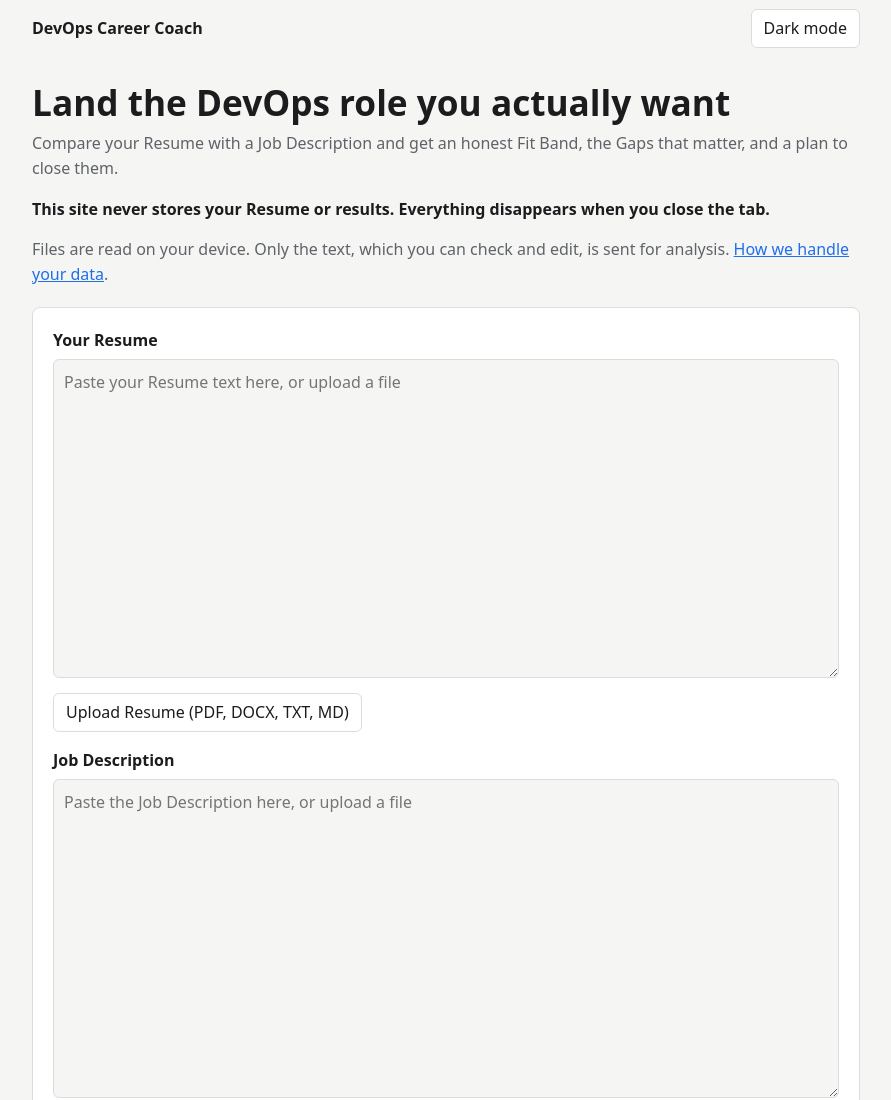
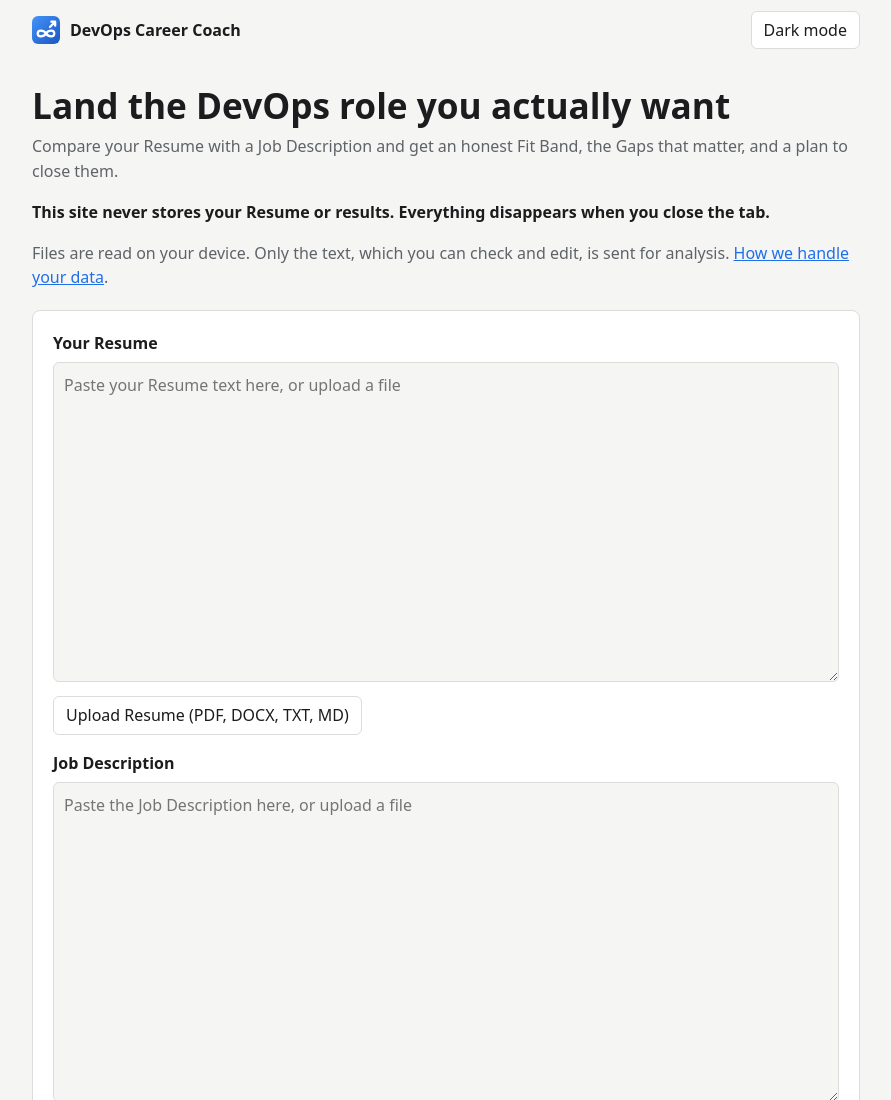
Before and after one commit to albal/coaching, a website built with Vite: page src/web/index.html in a window 1280 px wide. Shown: the top 1100 px of the page, without its empty margins (194-1085 px from the left). Built offline with nearby package versions, Linux system fonts and the light colour scheme; no server answers.

Commit message:
Add a site icon: an infinity loop with a growth arrow

```diff
--- a/src/web/index.html
+++ b/src/web/index.html
@@ -5,11 +5,13 @@
     <meta name="viewport" content="width=device-width, initial-scale=1" />
     <title>DevOps Career Coach</title>
     <meta name="description" content="Honest gap analysis and coaching for DevOps, SRE and Platform engineers. Nothing you upload is stored." />
+    <link rel="icon" href="/favicon.svg" type="image/svg+xml" />
+    <link rel="apple-touch-icon" href="/apple-touch-icon.png" />
     <link rel="stylesheet" href="./styles.css" />
   </head>
   <body>
     <header class="site-header no-print">
-      <p class="brand">DevOps Career Coach</p>
+      <p class="brand"><img class="logo" src="/favicon.svg" alt="" width="28" height="28" />DevOps Career Coach</p>
       <div class="header-actions">
         <button id="theme-toggle" class="theme-toggle" type="button">Dark mode</button>
         <button id="end-session" type="button" hidden>End Session</button>
--- a/src/web/styles.css
+++ b/src/web/styles.css
@@ -24,7 +24,9 @@ body {
   font: 16px/1.55 system-ui, -apple-system, "Segoe UI", sans-serif;
 }
 .site-header, main { max-width: 860px; margin: 0 auto; padding: 0 16px; }
-.brand { font-weight: 700; margin: 16px 0; }
+.brand { font-weight: 700; margin: 16px 0; display: flex; align-items: center; gap: 10px; }
+.brand a { display: inherit; align-items: inherit; gap: inherit; }
+.logo { display: block; flex: none; }
 .hero h1 { font-size: clamp(1.6rem, 4vw, 2.2rem); line-height: 1.2; margin: 24px 0 8px; }
 .lede { color: var(--muted); margin: 0 0 8px; }
 .promise { font-weight: 600; }
```
Also changed, not shown: src/web/privacy.html (+3 -1 lines), public/apple-touch-icon.png (added), public/favicon.svg (added).
